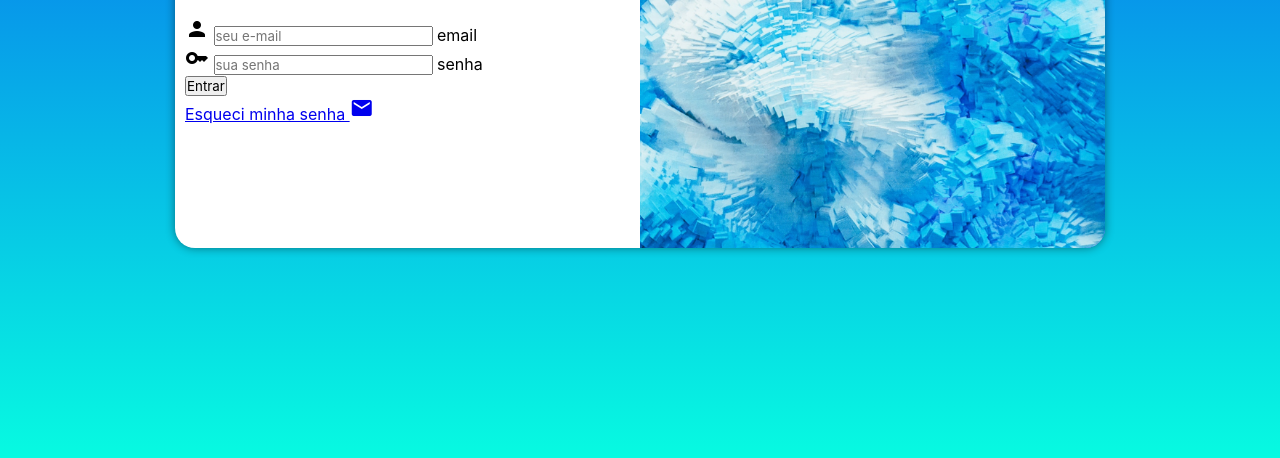
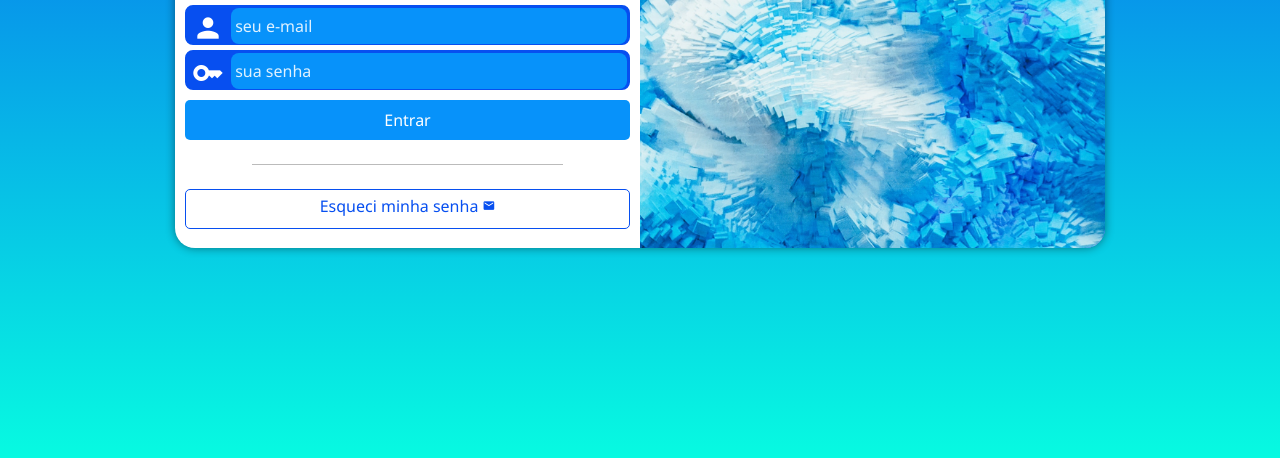
Before and after one commit to adryan1-dev/projeto-login, a plain HTML site: page index.html in a window 1280 px wide. Shown: the part 342-800 px from the top of the page. Drawn offline with Linux system fonts and the light colour scheme.

Commit message:
Update style.css

```diff
--- a/estilos/style.css
+++ b/estilos/style.css
@@ -1,4 +1,5 @@
 @charset "UTF-8";
+@import url('https://fonts.googleapis.com/css2?family=Roboto:wght@400;500;700&display=swap');
 
 /*
     PALETA DE CORES
@@ -21,12 +22,18 @@
 *{
     margin: 0px;
     padding: 0px;
-    font-family: -apple-system,system-ui,BlinkMacSystemFont,"Segoe UI",Roboto,"Helvetica Neue",Arial,sans-serif;
+    font-family: 'Segoe UI', Tahoma, Geneva, Verdana, sans-serif, sans-serif;
     box-sizing: border-box;
 }
 
 body, html{
     background-color: var(--cor1);
+    height: 100vh;
+    width: 100vw;
+}
+
+main{
+    position: relative;
     height: 100vh;
     width: 100vw;
 }
@@ -41,7 +48,7 @@ body, html{
 #login{
     display: block;
     width: 250px;
-    height: 500px;
+    height: 575px;
     margin: auto;
     background-color: white;
     border-radius: 20px;
@@ -49,11 +56,10 @@ body, html{
     top: 50%;
     left: 50%;
     overflow: hidden;
-    transform: translate(-50%, -50%);
     box-shadow: 0px 0px 10px rgba(0, 0, 0, 0.450);
-
     transition: width .3s, height .3s;
     transition-timing-function: ease;
+    transform: translate(-50%, -50%);
 }
 
 #formulario{
@@ -63,9 +69,94 @@ body, html{
 
 section h1{
     text-align: center;
-    padding: 10px;
+    margin-bottom: 10px;
 }
 
-section p{
+#formulario p{
     font-size: 0.8em;
+    margin: 10px 0px;
 }
+
+.campo{
+    background-color: var(--cor1);
+    display: block;
+    width: 100%;
+    height: 40px;
+    border-radius: 8px;
+    margin: 5px 0px;
+    border: 2px solid var(--cor1);
+}
+
+.campo i{
+    color: white;
+    font-size: 2em;
+    width: 40px;
+    padding: 5px;
+}
+
+.campo input{
+    background-color: var(--cor2);
+    font-size: 1em;
+    width: calc(100% - 45px);
+    height: 100%;
+    border: 0px;
+    border-radius: 8px;
+    padding: 4px;
+    transform: translateY(-12px);
+}
+
+.campo input::placeholder{
+    color: rgba(255, 255, 255, 0.87);
+}
+
+.campo input:focus-within{
+    background-color: white;
+    box-sizing: border-box;
+}
+
+#login label{
+    display: none;
+}
+
+form input[type=submit]{
+    display: block;
+    background-color: var(--cor2);
+    font-size: 1em;
+    color: white;
+    border: none;
+    border-radius: 5px;
+    width: 100%;
+    height: 40px;
+    margin-top: 10px;
+}
+
+form input[type=submit]:hover{
+    background-color: var(--cor2);
+}
+
+.linha{
+    display: block;
+    border-top: 1px solid rgba(0, 0, 0, 0.267);
+    margin: auto;
+    margin-top: 24px;
+    width: 70%;
+}
+
+.botao{
+    display: block;
+    text-align: center;
+    font-size: 1em;
+    width: 100%;
+    height: 40px;
+    background-color: white;
+    color: var(--cor1);
+    text-decoration: none;
+    border: 1px solid var(--cor1);
+    border-radius: 5px;
+    margin-top: 24px;
+}
+
+.botao i{
+    font-size: 0.8em;
+    padding-top: 10px;
+}
```
